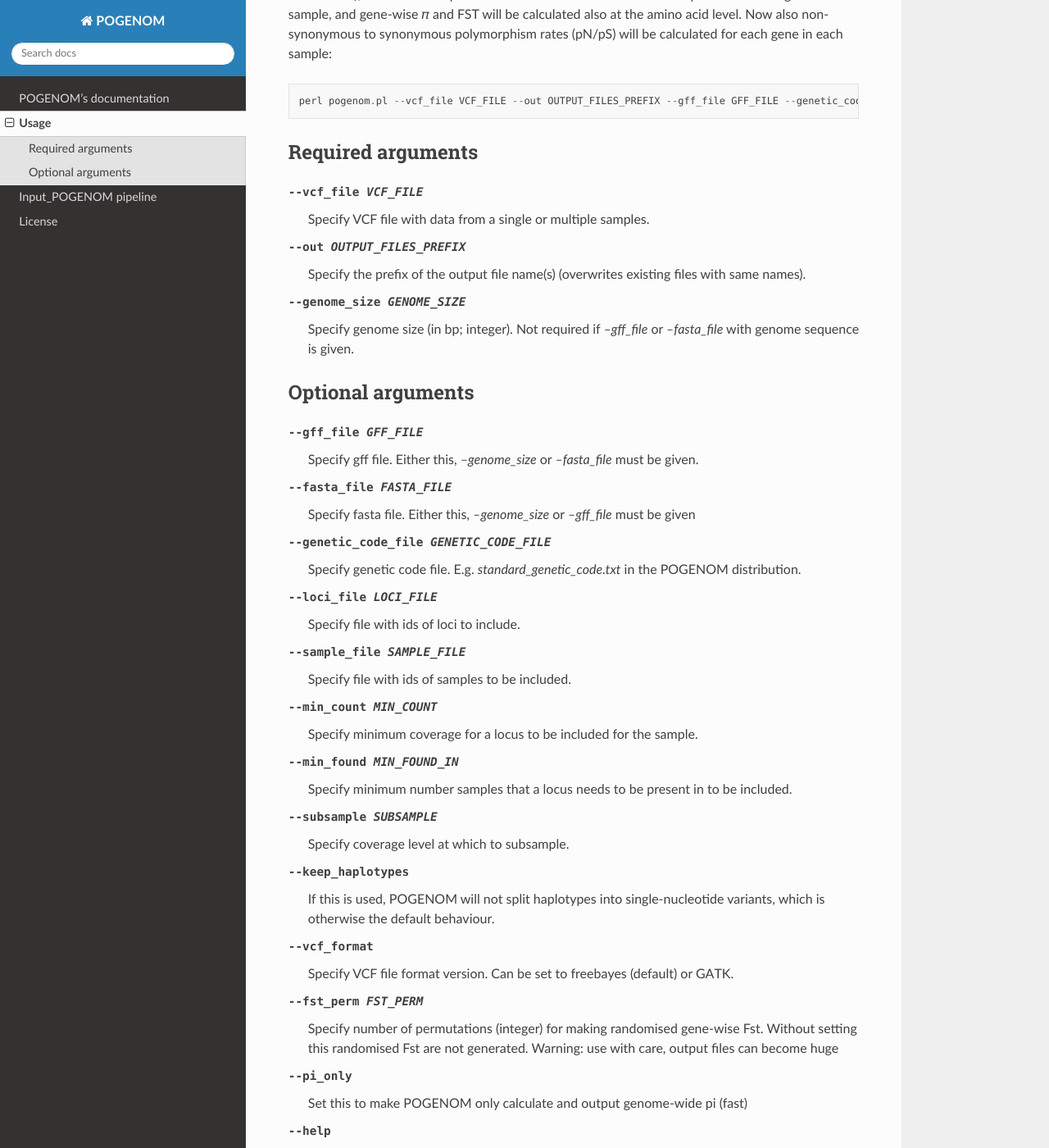
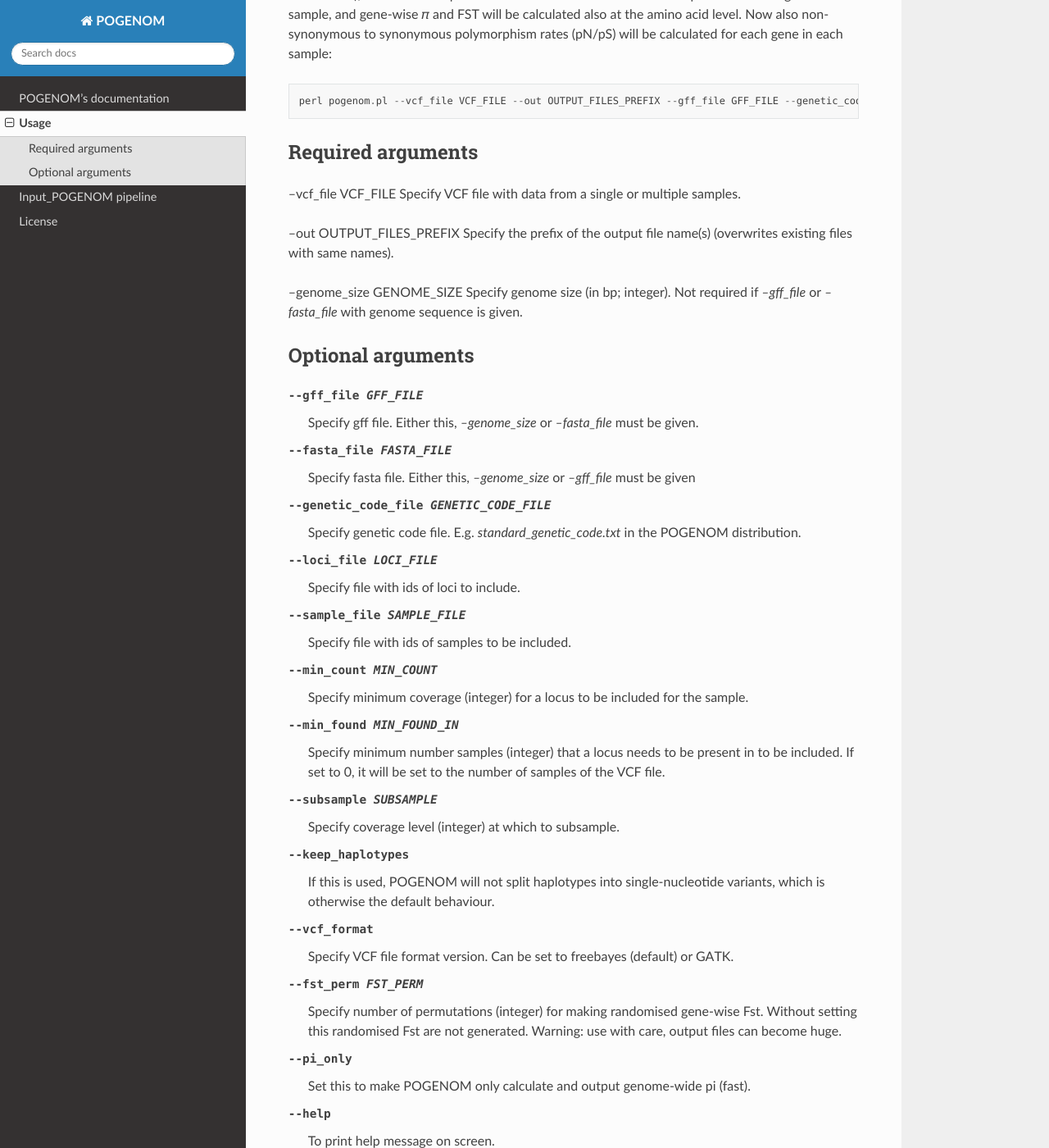
Before and after one commit to EnvGen/POGENOM, a Sphinx documentation site: the page built from docs/source/Usage_POGENOM.rst, in a window 1280 px wide and 1400 px high, scrolled down 662 px. Shown: the whole window at 82% size. Built offline with Sphinx 7.4.7 and the Read the Docs theme 2.0.0, drawn with Linux system fonts in a browser that asks for light colours; some of the changed text lies outside the part shown.

Commit message:
Update Usage_POGENOM.rst

```diff
--- a/docs/source/Usage_POGENOM.rst
+++ b/docs/source/Usage_POGENOM.rst
@@ -1,7 +1,7 @@
 Usage
 =====
 
-Minimum input (only genome-wide 𝜋 and FST are calculated)::
+Minimum input (only genome-wide 𝜋 and FST will be calculated)::
 
     perl pogenom.pl --vcf_file VCF_FILE --out OUTPUT_FILES_PREFIX --genome_size GENOME_SIZE
 
@@ -25,13 +25,14 @@
 Required arguments
 ^^^^^^^^^^^^^^^^^^
 
---vcf_file VCF_FILE                   Specify VCF file with data from a single or multiple samples.
+--vcf_file VCF_FILE
+Specify VCF file with data from a single or multiple samples.
 
 --out OUTPUT_FILES_PREFIX
- Specify the prefix of the output file name(s) (overwrites existing files with same names).
+Specify the prefix of the output file name(s) (overwrites existing files with same names).
 
 --genome_size GENOME_SIZE
- Specify genome size (in bp; integer). Not required if `--gff_file` or `--fasta_file` with genome sequence is given.
+Specify genome size (in bp; integer). Not required if `--gff_file` or `--fasta_file` with genome sequence is given.
 
 
 Optional arguments
@@ -53,13 +54,13 @@
  Specify file with ids of samples to be included.
 
 --min_count MIN_COUNT
- Specify minimum coverage for a locus to be included for the sample.
+ Specify minimum coverage (integer) for a locus to be included for the sample.
 
 --min_found MIN_FOUND_IN
- Specify minimum number samples that a locus needs to be present in to be included.
+ Specify minimum number samples (integer) that a locus needs to be present in to be included. If set to 0, it will be set to the number of samples of the VCF file.
 
 --subsample SUBSAMPLE
- Specify coverage level at which to subsample.
+ Specify coverage level (integer) at which to subsample.
 
 --keep_haplotypes
  If this is used, POGENOM will not split haplotypes into single-nucleotide variants, which is otherwise the default behaviour.
@@ -68,10 +69,10 @@
  Specify VCF file format version. Can be set to freebayes (default) or GATK.
 
 --fst_perm FST_PERM
- Specify number of permutations (integer) for making randomised gene-wise Fst. Without setting this randomised Fst are not generated. Warning: use with care, output files can become huge
+ Specify number of permutations (integer) for making randomised gene-wise Fst. Without setting this randomised Fst are not generated. Warning: use with care, output files can become huge.
 
 --pi_only
- Set this to make POGENOM only calculate and output genome-wide pi (fast)
+ Set this to make POGENOM only calculate and output genome-wide pi (fast).
 
 --help
  To print help message on screen.
```
